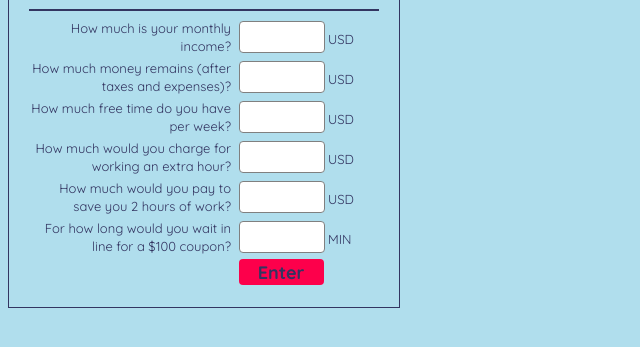
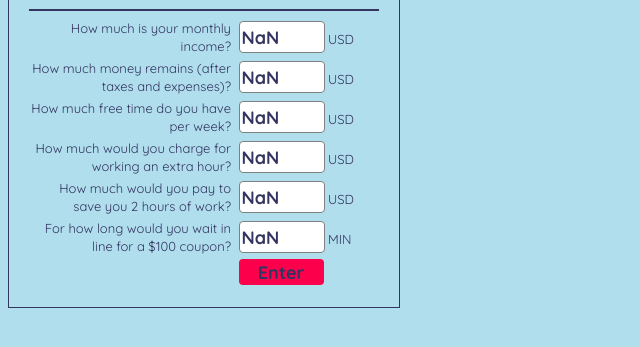
Before and after one commit to gaborparsons/money_time, a browser extension: page content_scripts/index.html in a window 1280 px wide. Shown: the part 73-420 px from the top of the page, without its empty margins (0-640 px from the left). Drawn offline with Linux system fonts and the light colour scheme.

Commit message:
Form File Prefilled
Form File With New SavaScript

```diff
--- a/content_scripts/index.html
+++ b/content_scripts/index.html
@@ -19,42 +19,42 @@
                     How much is your monthly income?
                 </div>
                 <div class="answer">
-                    <INPUT TYPE="text" NAME="inputMoneyEarned"> USD
+                    <INPUT TYPE="text" NAME="inputMoneyEarned" id="inputMoneyEarned"> USD
                 </div>
 
                 <div class="question">
                     How much money remains (after taxes and expenses)?
                 </div>
                 <div class="answer">
-                    <INPUT TYPE="text" NAME="inputMoneyRemaining"> USD
+                    <INPUT TYPE="text" NAME="inputMoneyRemaining" id="inputMoneyRemaining"> USD
                 </div>
 
                 <div class="question">
                     How much free time do you have per week?
                 </div>
                 <div class="answer">
-                    <INPUT TYPE="text" NAME="inputFreeTime"> USD
+                    <INPUT TYPE="text" NAME="inputFreeTime" id="inputFreeTime"> USD
                 </div>
 
                 <div class="question">
                     How much would you charge for working an extra hour?
                 </div>
                 <div class="answer">
-                    <INPUT TYPE="text" NAME="inputParaEarning"> USD
+                    <INPUT TYPE="text" NAME="inputParaEarning" id="inputParaEarning"> USD
                 </div>
 
                 <div class="question">
                     How much would you pay to save you 2 hours of work?
                 </div>
                 <div class="answer">
-                    <INPUT TYPE="text" NAME="inputParaTime"> USD
+                    <INPUT TYPE="text" NAME="inputParaTime" id="inputParaTime"> USD
                 </div>
 
                 <div class="question">
                     For how long would you wait in line for a $100 coupon?
                 </div>
                 <div class="answer">
-                    <INPUT TYPE="text" NAME="inputParaSaving"> MIN
+                    <INPUT TYPE="text" NAME="inputParaSaving"  id="inputParaSaving"> MIN
                 </div>
 
                 <div class="question">
@@ -64,7 +64,39 @@
                 </div>
             </FORM>
         </div>
+
 <script type="text/javascript">
+  //get the values from local storage
+  //in order to fill out the fields in case something has already been added
+  var moneyEarnedString = localStorage.getItem("iMoneyEarned");
+  var moneyRemainingString = localStorage.getItem("iMoneyRemaining");
+  var freeTimeString = localStorage.getItem("iFreeTime");
+  var paraEarningString = localStorage.getItem("iParaEarning");
+  var paraTimeString = localStorage.getItem("iParaTime");
+  var paraSavingString = localStorage.getItem("iParaSaving");
+
+  //transform the values to ints
+  if(moneyEarnedString != "null"){
+    document.getElementById("inputMoneyEarned").value = parseInt(moneyEarnedString);
+  }
+
+  if(moneyRemainingString != "null"){
+    document.getElementById("inputMoneyRemaining").value = parseInt(moneyRemainingString);
+  }
+  if(freeTimeString != "null"){
+    document.getElementById("inputFreeTime").value = parseInt(freeTimeString);
+  }
+
+  if(paraEarningString != "null"){
+    document.getElementById("inputParaEarning").value = parseInt(paraEarningString);
+  }
+  if(paraTimeString != "null"){
+    document.getElementById("inputParaTime").value = parseInt(paraTimeString);;
+  }
+
+  if(paraSavingString != "null"){
+    document.getElementById("inputParaSaving").value = parseInt(paraSavingString);;
+  }
 
 function insert(form) {
     //save values using local storage
@@ -86,6 +118,7 @@
     //we'd need it in case it becomes a popup window
     // window.close("../input_form.html");
 }
+
 </script>
 
     </body>
```
Lines whose indentation alone changed are shown as unchanged.
